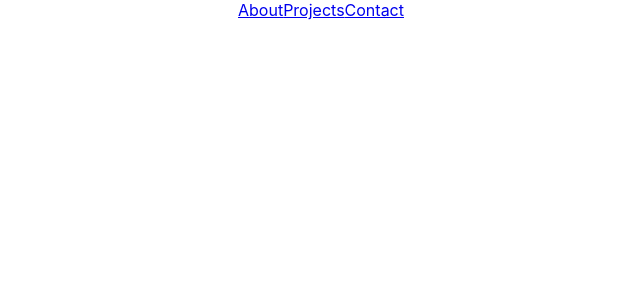
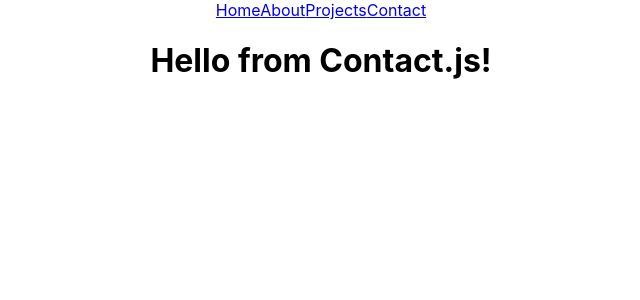
Before and after one commit to kshieldsDTS/portfolio, a React (Create React App) app: page /contact in a window 1280 px wide. Shown: the top 300 px of the page, without its empty margins (319-959 px from the left). Built offline with nearby package versions, Linux system fonts and the light colour scheme.

Commit message:
add NotFound.js and update Contacts to Contact. complete all links and routes

```diff
--- a/src/App.js
+++ b/src/App.js
@@ -1,17 +1,24 @@
-import logo from './logo.svg';
 import './App.css';
-import { Routes, Route, Link, Redirect } from 'react-router-dom'
+import { Routes, Route, Navigate } from 'react-router-dom'
 import Nav from './Components/Nav'
 import Welcome from './Components/Welcome'
+import About from './Components/About'
+import Projects from './Components/Projects'
+import Contact from './Components/Contact'
+import NotFound from './Components/NotFound'
 
 function App() {
   return (
     <div className="App">
       <Nav/>
-        <Routes>
-          <Route path='/' element={<Welcome />}/>
-
-        </Routes>
+      <Routes>
+        <Route path='/' element={<Welcome />}/>
+        <Route path='/about' element={<About />}/>
+        <Route path='/projects' element={<Projects />}/>
+        <Route path='/contact' element={<Contact />}/>
+        <Route path='/404' element={<NotFound />}/>
+        <Route path='/*' element={<Navigate to='/404'/>}/>
+      </Routes>
     </div>
   );
 }
--- /dev/null
+++ b/src/Components/Contact.js
@@ -0,0 +1,11 @@
+import React from 'react';
+
+function Contact(props) {
+    return (
+        <div>
+            <h1>Hello from Contact.js!</h1>
+        </div>
+    );
+}
+
+export default Contact;
--- a/src/Components/Nav.js
+++ b/src/Components/Nav.js
@@ -4,6 +4,7 @@ import { Link } from 'react-router-dom'
 function Nav(props) {
     return (
         <div className="nav-wrapper">
+            <Link to='/'>Home</Link>
             <Link to='/about'>About</Link>
             <Link to='/projects'>Projects</Link>
             <Link to='/contact'>Contact</Link>
--- /dev/null
+++ b/src/Components/NotFound.js
@@ -0,0 +1,11 @@
+import React from 'react';
+
+function NotFound(props) {
+    return (
+        <div>
+            <h1>Hello from 404!</h1>
+        </div>
+    );
+}
+
+export default NotFound;
```
Also changed, not shown: src/Components/Contacts.js (deleted, +0 -11 lines).
